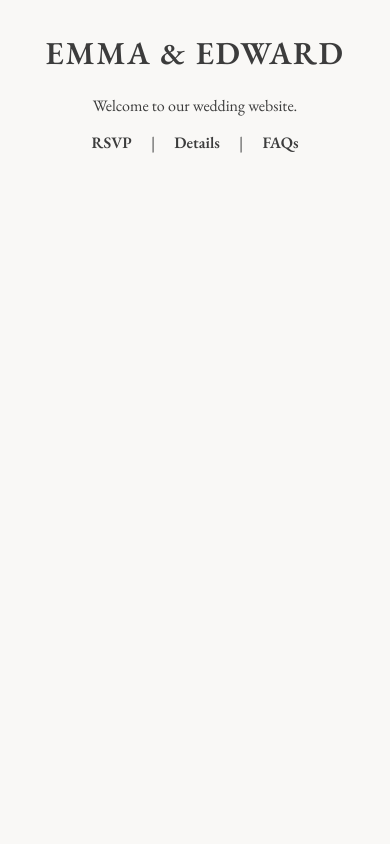
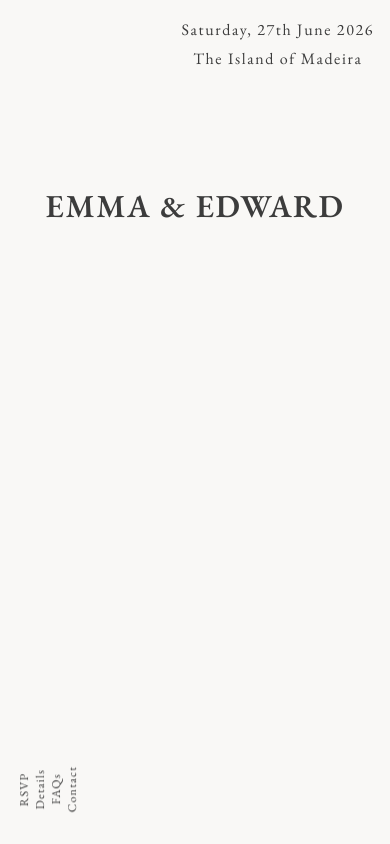
Before and after one commit to EmnEd27626/wedding-site, a plain HTML site: page index.html in a window 390 px wide. Drawn offline with nearby package versions, Linux system fonts and the light colour scheme.

Commit message:
Add files via upload

```diff
--- a/index.html
+++ b/index.html
@@ -1,2 +1,20 @@
-<link rel="stylesheet" href="styles.css" />
-<!DOCTYPE html><html><head><title>Emma & Edward</title></head><body><h1>Emma & Edward</h1><p>Welcome to our wedding website.</p><nav><a href='rsvp.html'>RSVP</a> | <a href='details.html'>Details</a> | <a href='faqs.html'>FAQs</a></nav></body></html>
+
+<!DOCTYPE html>
+<html>
+<head>
+  <meta charset="UTF-8" />
+  <meta name="viewport" content="width=device-width, initial-scale=1.0" />
+  <title>Emma & Edward</title>
+  <link rel="stylesheet" href="styles.css" />
+</head>
+<body>
+  <div class="date-top-right">Saturday, 27th June 2026<br>The Island of Madeira</div>
+  <h1>Emma & Edward</h1>
+  <nav>
+    <a href="rsvp.html">RSVP</a>
+    <a href="details.html">Details</a>
+    <a href="faqs.html">FAQs</a>
+    <a href="contact.html">Contact</a>
+  </nav>
+</body>
+</html>
--- a/styles.css
+++ b/styles.css
@@ -6,23 +6,67 @@ body {
   background-color: #f9f8f6;
   color: #3c3c3c;
   margin: 0;
-  padding: 2rem;
+  padding: 0;
   text-align: center;
 }
 
 h1 {
   text-transform: uppercase;
   letter-spacing: 0.05em;
+  font-size: 2.5rem;
+  margin-top: 30vh;
+}
+
+nav {
+  position: fixed;
+  bottom: 1rem;
+  left: 1rem;
+  writing-mode: vertical-rl;
+  transform: rotate(180deg);
+  font-size: 14px;
+  letter-spacing: 0.1em;
+  font-family: 'EB Garamond', serif;
 }
 
 nav a {
-  display: inline-block;
-  margin: 0 1rem;
+  display: block;
+  margin: 1rem 0;
+  color: #3c3c3c;
   text-decoration: none;
-  color: #3c3c3c;
-  font-weight: bold;
 }
 
-a:hover {
+nav a:hover {
   text-decoration: underline;
 }
+
+.date-top-right {
+  position: fixed;
+  top: 1rem;
+  right: 1rem;
+  font-family: 'EB Garamond', serif;
+  font-size: 18px;
+  line-height: 1.8;
+  letter-spacing: 0.1em;
+  color: #3c3c3c;
+}
+
+/* Responsive styling for mobile */
+@media (max-width: 768px) {
+  body {
+    font-size: 18px;
+    padding: 1rem;
+  }
+
+  h1 {
+    font-size: 2rem;
+    margin-top: 20vh;
+  }
+
+  nav {
+    font-size: 12px;
+  }
+
+  .date-top-right {
+    font-size: 16px;
+  }
+}
```
